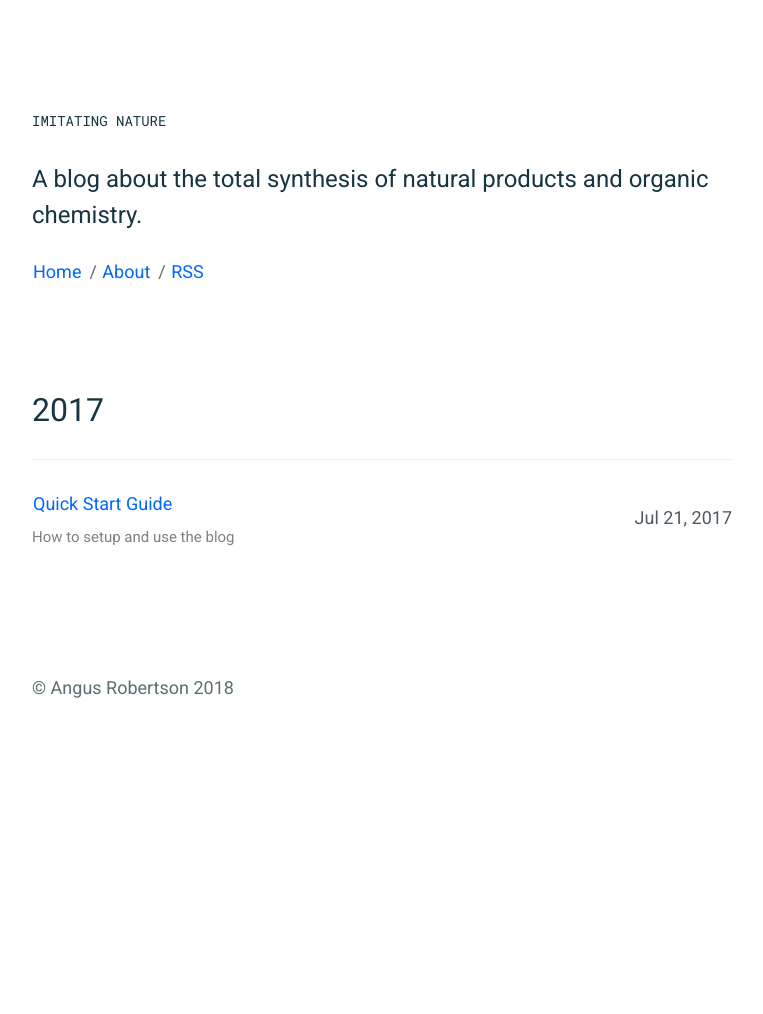
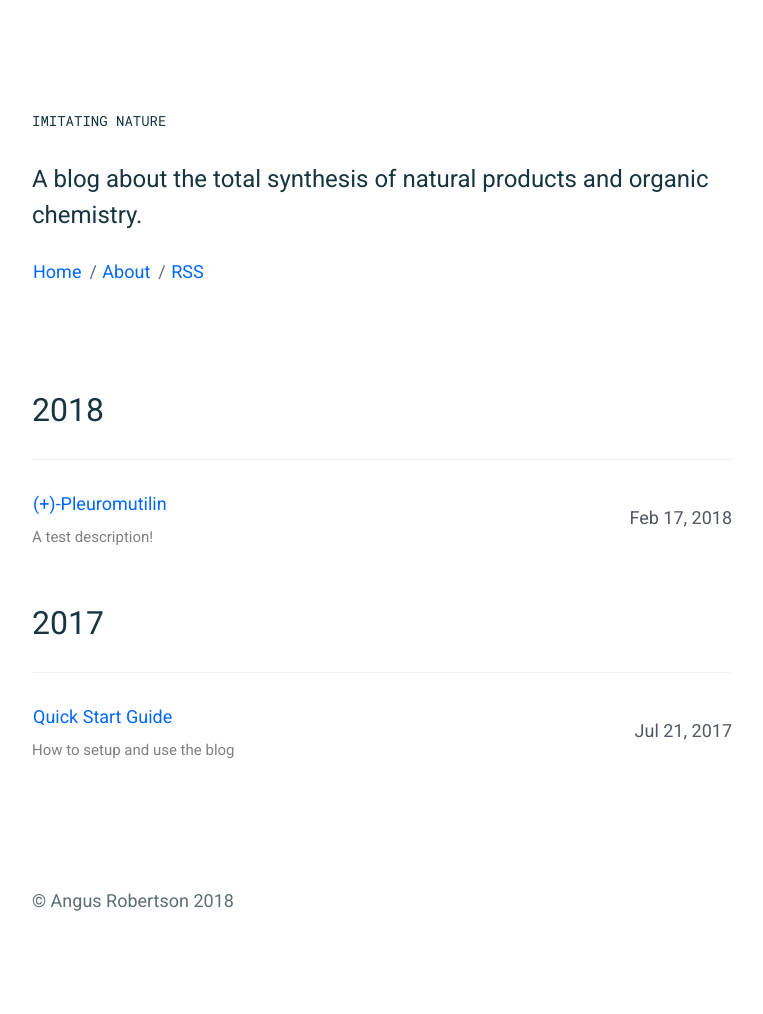
Before and after one commit to robotNoir/robotNoir.github.io, a Jekyll site: the page built from index.html, in a window 1280 px wide. Shown: the whole page, without its empty margins (258-1021 px from the left). Built offline with Jekyll 4.4.1, drawn with Linux system fonts in a browser that asks for light colours; before the commit the page ends 900 px from its top, so only the background shows below that.

Commit message:
Update 2018-02-17--pleuromutilin.md

```diff
--- a/_posts/2018-02-17--pleuromutilin.md
+++ b/_posts/2018-02-17--pleuromutilin.md
@@ -1,8 +1,12 @@
 ---
 layout: post
-published: false
+published: true
 title: (+)-Pleuromutilin
-tags: test
+date: '2018-02-17'
+comments: true
+tags:
+  - test
+description: A test description!
 ---
 ## A New Post
 
```
